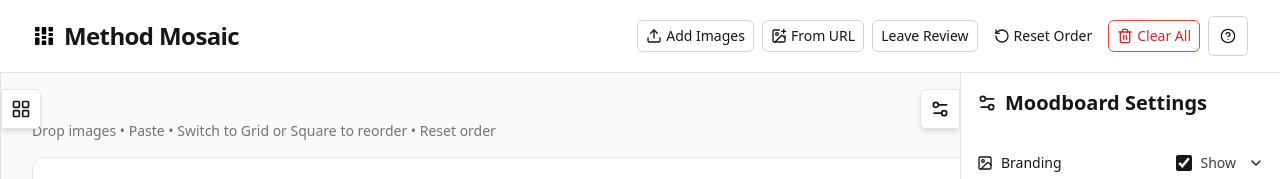
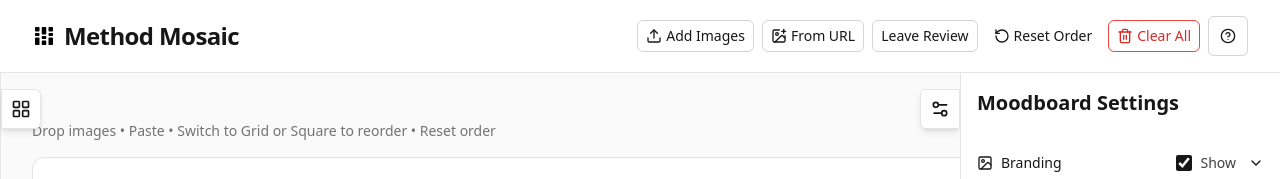
Before and after one commit to kngzero/ML-Moodboard-Maker, a React (Vite) app: page / in a window 1280 px wide. Shown: the top 179 px of the page. Built offline with nearby package versions, Linux system fonts and the light colour scheme.

Commit message:
Remove redundant settings icon

```diff
--- a/src/App.jsx
+++ b/src/App.jsx
@@ -1,5 +1,5 @@
 import React, { useCallback, useEffect, useMemo, useRef, useState, useLayoutEffect } from "react";
-import { Settings2, LayoutGrid, GripVertical, Download, FileDown, Upload, ImagePlus, RotateCcw, Trash2, Image as ImageIcon, ChevronDown, ChevronRight, HelpCircle, X, Archive, ArchiveRestore } from "lucide-react";
+import { LayoutGrid, GripVertical, Download, FileDown, Upload, ImagePlus, RotateCcw, Trash2, Image as ImageIcon, ChevronDown, ChevronRight, HelpCircle, X, Archive, ArchiveRestore } from "lucide-react";
 import { Button } from "@/components/ui/button";
 import { Card, CardContent } from "@/components/ui/card";
 import { Input } from "@/components/ui/input";
@@ -607,7 +607,7 @@ export default function MethodMosaic() {
     <SettingsDrawer open={settingsOpen} onToggle={() => setSettingsOpen((v) => !v)}>
       <div className="h-full overflow-y-auto space-y-6">
         <div className="pb-2">
-          <h2 className="flex items-center gap-2 text-xl font-semibold"><Settings2 className="h-5 w-5"/> Moodboard Settings</h2>
+          <h2 className="text-xl font-semibold">Moodboard Settings</h2>
         </div>
         <div className="space-y-6">
           <div className="space-y-4">
```
